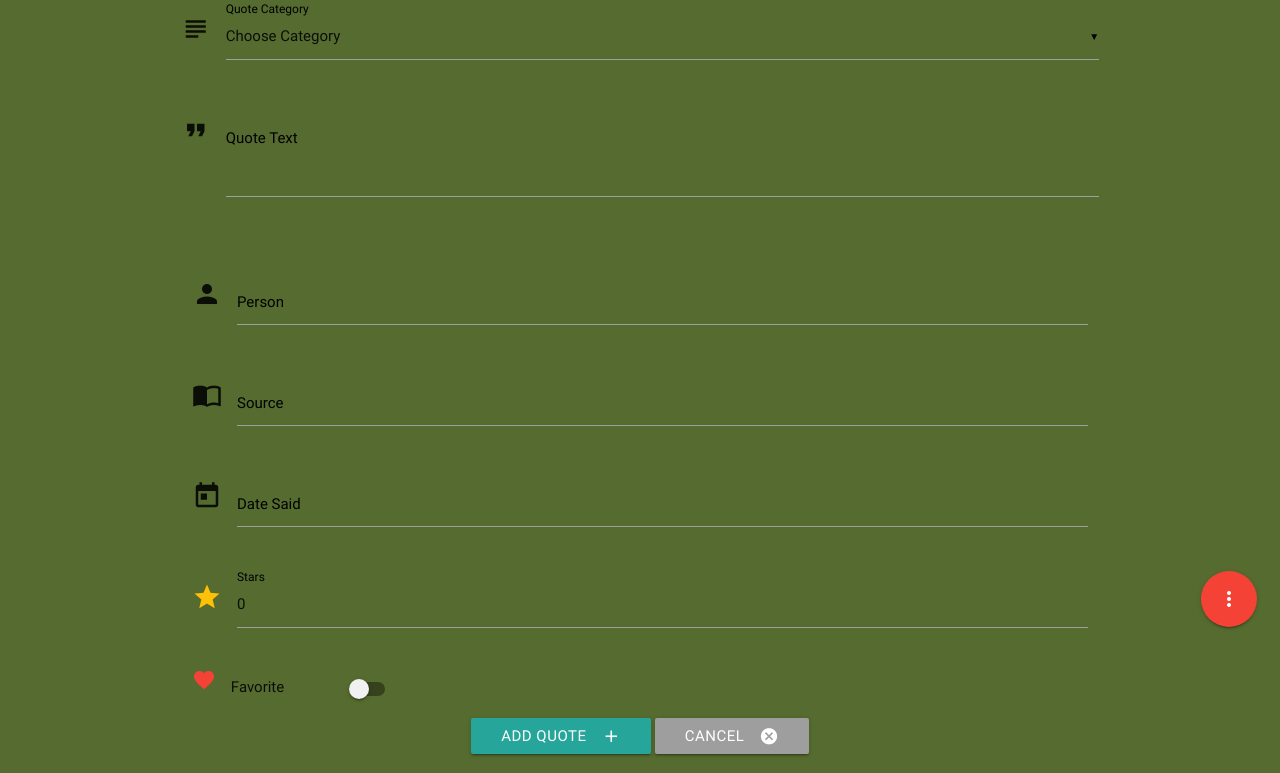
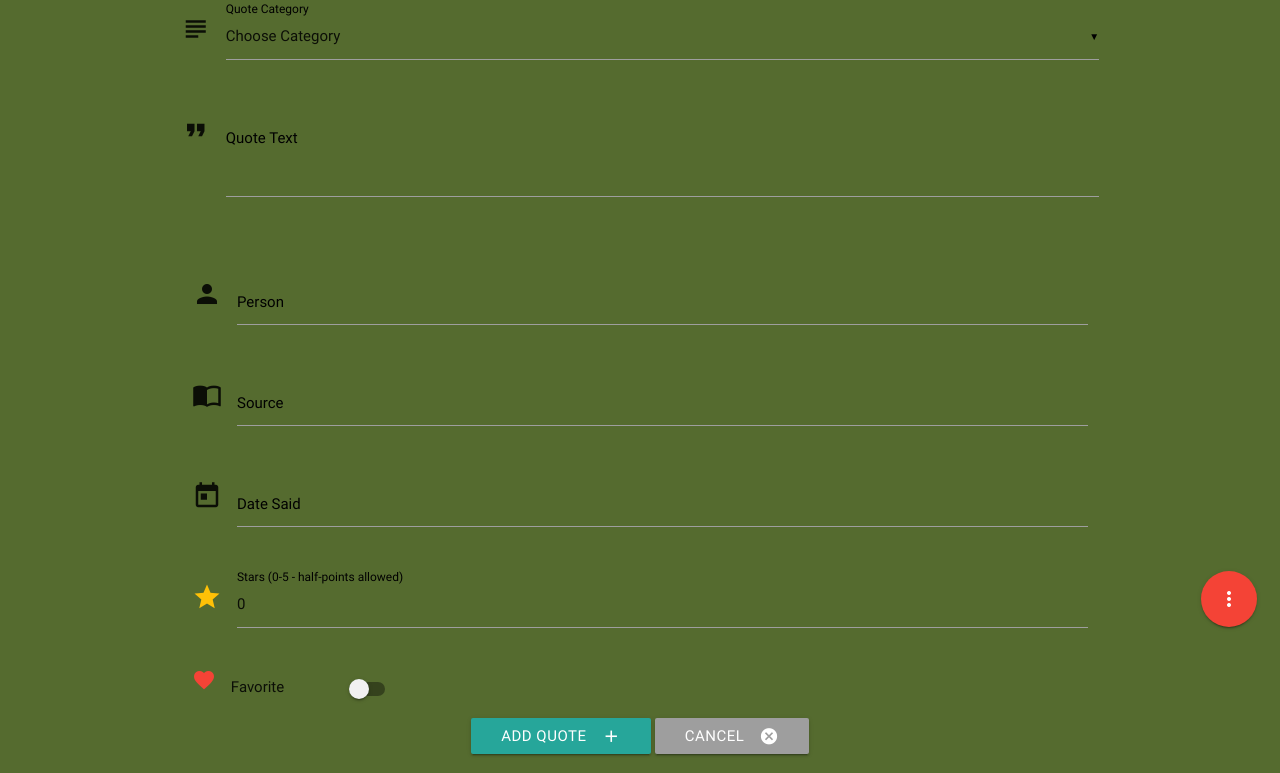
Before and after one commit to billdavisjr/wbd_fsd_project3, a Flask app: page /add_quote in a window 1280 px wide. Shown: the part 150-923 px from the top of the page. Run offline with Flask 2, Linux system fonts and the light colour scheme; data that the repository does not hold is empty; some libraries are stand-ins or nearby versions.

Commit message:
More feedback from testing; center the quote, add stars range to label on add/edit quote pages

```diff
--- a/templates/addquote.html
+++ b/templates/addquote.html
@@ -48,7 +48,7 @@
             <div class="input-field col s12">
                 <i class="material-icons prefix amber-text darken-5">star</i>
                 <input name="stars_rating" id="stars_rating" type="number" value="0" step=".5" min="0.0" max="5.0">
-                <label class="black-text" for="stars_rating">Stars</label>
+                <label class="black-text" for="stars_rating">Stars (0-5 - half-points allowed)</label>
             </div>
         </div>
         <div class="row">
--- a/templates/editquote.html
+++ b/templates/editquote.html
@@ -52,7 +52,7 @@
             <div class="input-field col s12">
                 <i class="material-icons prefix amber-text darken-5">star</i>
                 <input name="stars_rating" id="stars_rating" type="number" value="{{quote.stars_rating}}" step=".5" min="0.0" max="5.0" onblur="validate_stars_field()">
-                <label class="black-text" for="stars_rating">Stars</label>
+                <label class="black-text" for="stars_rating">Stars (0-5 - half-points allowed)</label>
             </div>
         </div>
         <div class="row">
--- a/templates/quotes.html
+++ b/templates/quotes.html
@@ -24,7 +24,7 @@
     <ul class="collapsible popout" data-collapsible="accordion">
         {% for quote in quotations %}
         <li>
-            <div class="quotation white">
+            <div class="quotation white center">
                     <strong>&ldquo;{{quote.quotation_text}}&rdquo;</strong>
                 <div class="right-align">
                     {% if quote.is_favorite %}
```
